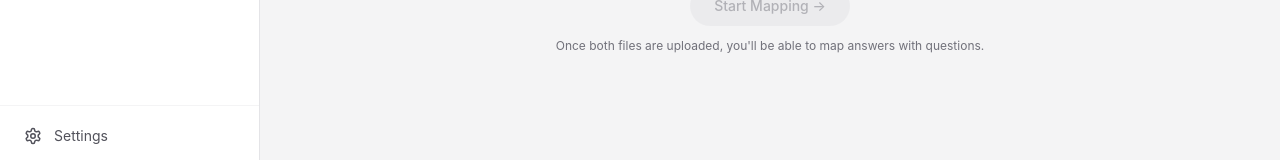
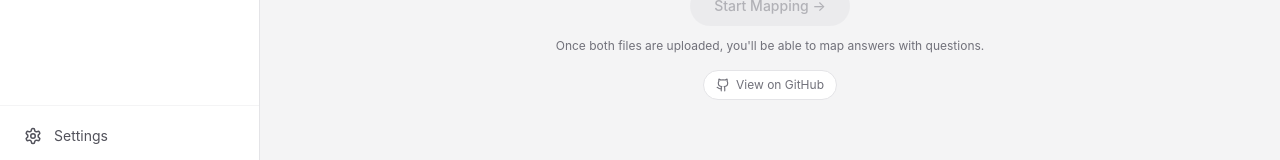
Before and after one commit to Kaushalendra-Marcus/GradeLens-AI, a Next.js app: page /exam in a window 1280 px wide. Shown: the part 568-728 px from the top of the page. Built offline with nearby package versions, Linux system fonts and the light colour scheme.

Commit message:
feat: add GitHub link to header, home and exam

```diff
--- a/app/exam/page.tsx
+++ b/app/exam/page.tsx
@@ -2,8 +2,10 @@
 import { useState, useCallback } from "react";
 import { AppSidebar } from "@/components/layout/AppSidebar";
 import { AppHeader } from "@/components/layout/AppHeader";
+import Link from "next/link";
 import { TeacherAvatarBadge } from "@/components/upload/TeacherAvatarBadge";
 import { UploadDropzone } from "@/components/upload/UploadDropzone";
+import { Github } from "lucide-react";
 import { ProcessingView } from "@/components/processing/ProcessingView";
 import { QuestionListPanel } from "@/components/review/QuestionListPanel";
 import { AnswerSheetPanel } from "@/components/review/AnswerSheetPanel";
@@ -259,6 +261,11 @@ export default function ExamPage() {
                 </Button>
               </div>
               <p className="text-center text-xs text-zinc-500 mt-3">Once both files are uploaded, you&apos;ll be able to map answers with questions.</p>
+              <div className="flex justify-center mt-4">
+                <Link href="https://github.com/Kaushalendra-Marcus/GradeLens-AI" target="_blank" className="inline-flex items-center gap-1.5 text-xs text-zinc-500 hover:text-zinc-700 border border-zinc-200 rounded-full px-3 py-1.5 bg-white">
+                  <Github className="w-3.5 h-3.5" /> View on GitHub
+                </Link>
+              </div>
             </div>
           </main>
         )}
```
